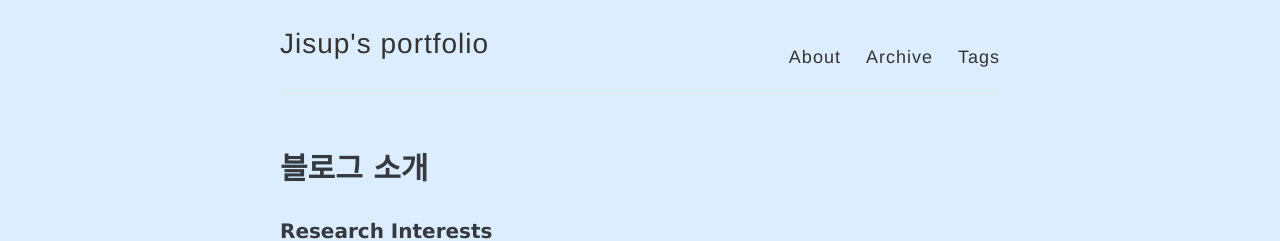
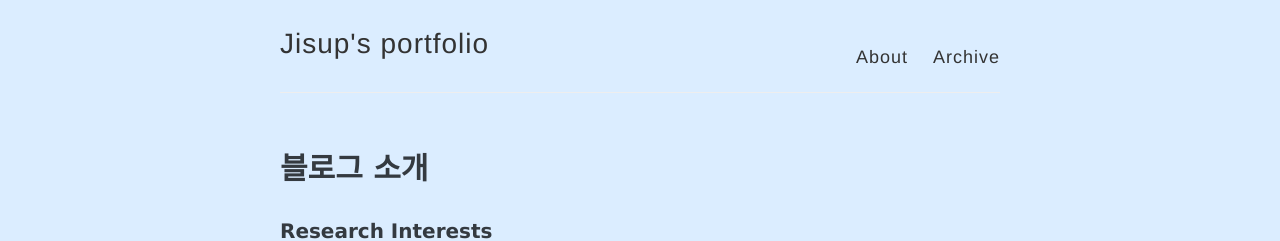
Before and after one commit to chibi-chichi/chibi-chichi.github.io, a Jekyll site: the page built from about.md, in a window 1280 px wide. Shown: the top 241 px of the page. Built offline with Jekyll 4.4.1, drawn with Linux system fonts in a browser that asks for light colours.

Commit message:
Update _config.yml

```diff
--- a/_config.yml
+++ b/_config.yml
@@ -23,8 +23,7 @@ navigation:
     url: /about
   - name: Archive
     url: /archive
-  - name: Tags
-    url: /tags
+
 
 # Pagination
 paginate: 5
```
